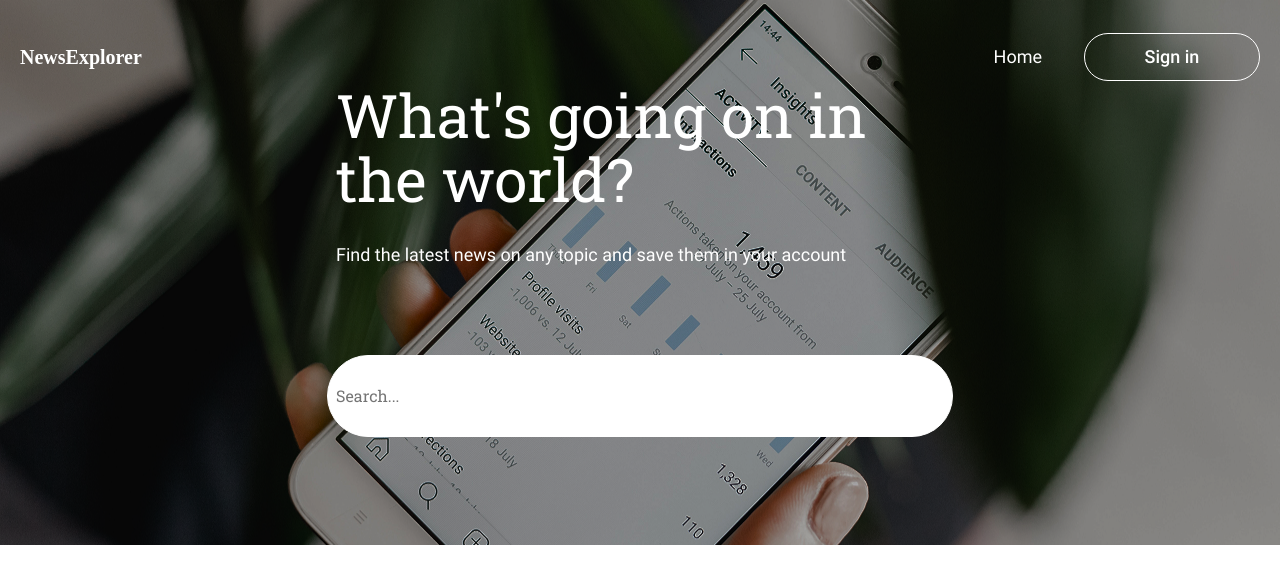
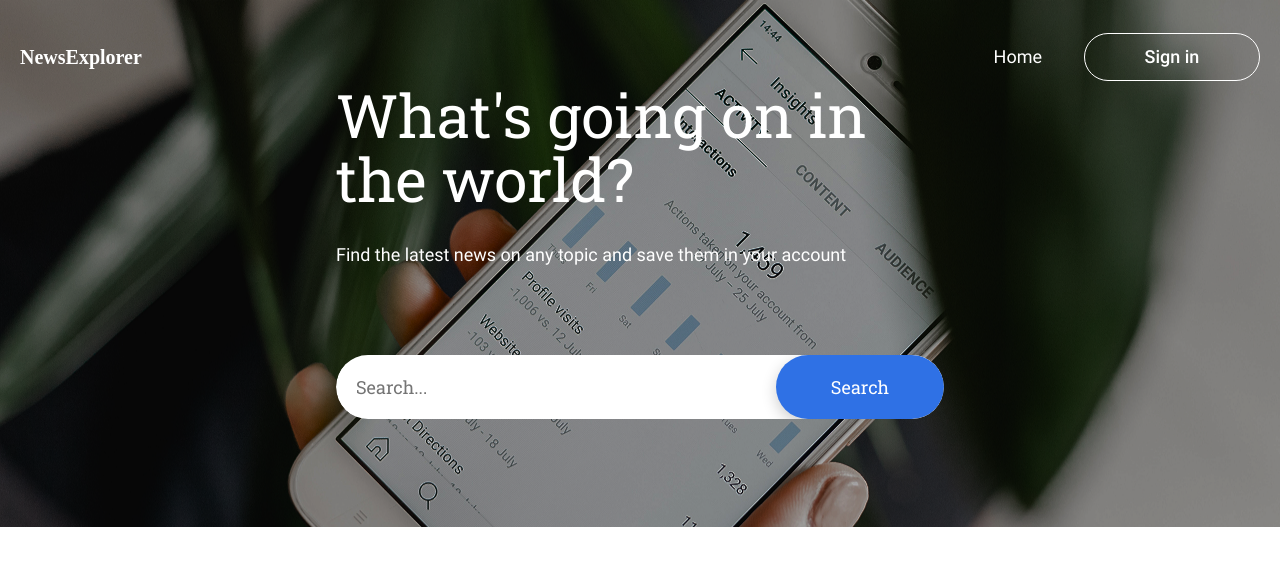
Before and after one commit to JFuton847/News-Explorer, a React (Vite) app: page / in a window 1280 px wide. Shown: the top 584 px of the page. Built offline with nearby package versions, Linux system fonts and the light colour scheme; a web font is replaced by a local one.

Commit message:
continue working on lining up blue button

```diff
--- a/src/components/App/App.jsx
+++ b/src/components/App/App.jsx
@@ -1,7 +1,7 @@
 import { useState } from "react";
 import "./App.css";
 import "../../components/Header/header.css";
-import SearchForm from "../../components/SearchForm/SearchForm"; // Import SearchBar
+import SearchForm from "../../components/SearchForm/SearchForm";
 
 function App() {
   const [count, setCount] = useState(0);
--- a/src/components/Header/header.css
+++ b/src/components/Header/header.css
@@ -79,4 +79,6 @@
   display: flex;
   justify-content: center;
   margin-top: 88px;
+  margin-top: 88px;
+  margin-bottom: 80px;
 }
--- a/src/components/SearchForm/SearchForm.css
+++ b/src/components/SearchForm/SearchForm.css
@@ -1,10 +1,35 @@
-.search-form {
+.searchForm__search-container {
+  position: relative;
   display: flex;
   align-items: center;
-  margin-bottom: 80px;
-  padding: 8px;
-  border: 1px solid rgba(255, 255, 255, 1);
-  border-radius: 100px;
   width: 608px;
   height: 64px;
+  border-radius: 100px;
+  overflow: hidden;
 }
+
+.searchForm {
+  flex-grow: 1;
+  border: none;
+  border-radius: 100px;
+  font-size: 18px;
+  height: 100%;
+  background-color: white;
+  padding-left: 20px;
+}
+
+.searchForm__search-button {
+  position: absolute;
+  top: 0;
+  right: 0;
+  background-color: rgba(47, 113, 229, 1);
+  color: white;
+  border-radius: 100px;
+  border: none;
+  font-size: 18px;
+  line-height: 24px;
+  cursor: pointer;
+  width: 168px;
+  height: 64px;
+  box-shadow: 0px 5px 15px rgba(0, 0, 0, 0.2);
+}
--- a/src/components/SearchForm/SearchForm.jsx
+++ b/src/components/SearchForm/SearchForm.jsx
@@ -10,13 +10,16 @@ function SearchForm({ onSearch }) {
   };
 
   return (
+    <div className="searchForm__search-container">
       <input
         type="text"
         placeholder="Search..."
         value={query}
         onChange={handleChange}
-      className="search-form"
+        className="searchForm"
       />
+      <button className="searchForm__search-button">Search</button>
+    </div>
   );
 }
 
```
Lines whose indentation alone changed are shown as unchanged.
